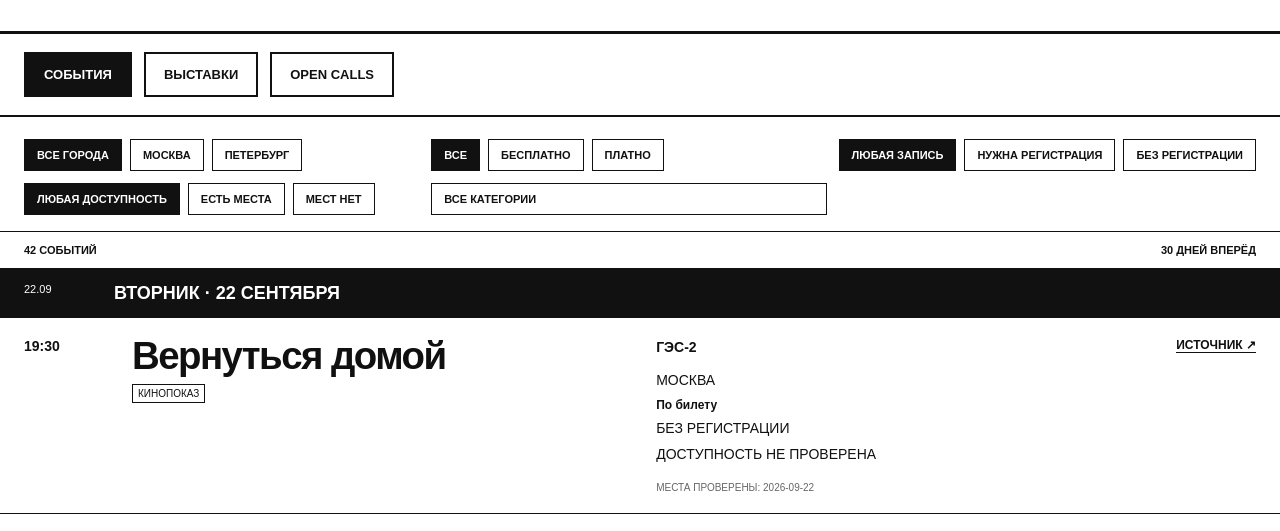
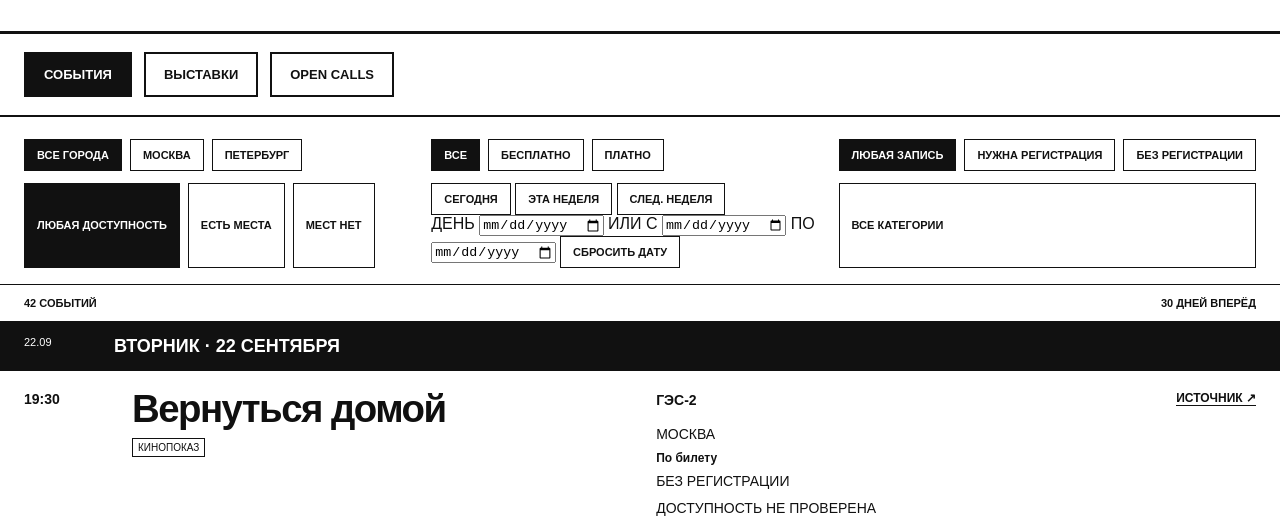
Before and after one commit to Sone4ka007/Soniae.art, a plain HTML site: page events/index.html in a window 1280 px wide. Shown: the part 563-1094 px from the top of the page. Drawn offline with Linux system fonts and the light colour scheme.

Commit message:
Add day week and date range controls

```diff
--- a/events/index.html
+++ b/events/index.html
@@ -59,6 +59,29 @@
       <button class="filter" data-availability="available">ЕСТЬ МЕСТА</button>
       <button class="filter" data-availability="sold_out">МЕСТ НЕТ</button>
     </div>
+    <div class="date-filter" aria-label="Дата">
+      <div class="date-filter-quick">
+        <button class="filter" type="button" data-date-preset="today">СЕГОДНЯ</button>
+        <button class="filter" type="button" data-date-preset="week">ЭТА НЕДЕЛЯ</button>
+        <button class="filter" type="button" data-date-preset="next-week">СЛЕД. НЕДЕЛЯ</button>
+      </div>
+      <div class="date-filter-calendar">
+        <label class="date-field">
+          <span>ДЕНЬ</span>
+          <input id="date-day" type="date" aria-label="Выбрать день">
+        </label>
+        <span class="date-or">ИЛИ</span>
+        <label class="date-field">
+          <span>С</span>
+          <input id="date-from" type="date" aria-label="Дата начала">
+        </label>
+        <label class="date-field">
+          <span>ПО</span>
+          <input id="date-to" type="date" aria-label="Дата окончания">
+        </label>
+        <button class="filter date-reset" type="button" id="date-reset">СБРОСИТЬ ДАТУ</button>
+      </div>
+    </div>
     <select id="category-filter" aria-label="Категория">
       <option value="all">ВСЕ КАТЕГОРИИ</option>
       <option value="лекция">ЛЕКЦИИ</option>
```
